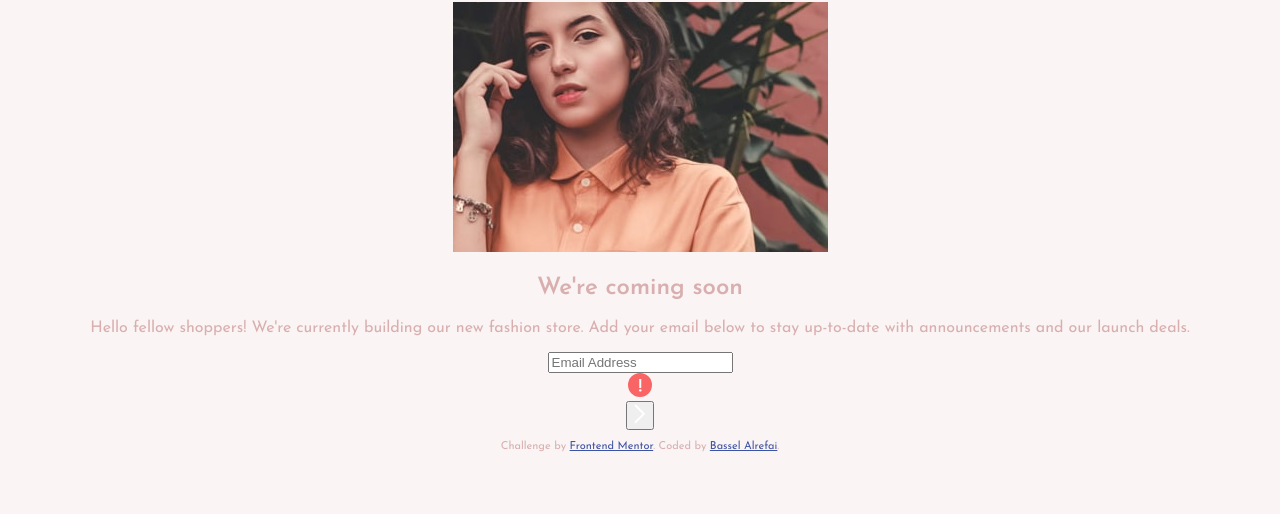
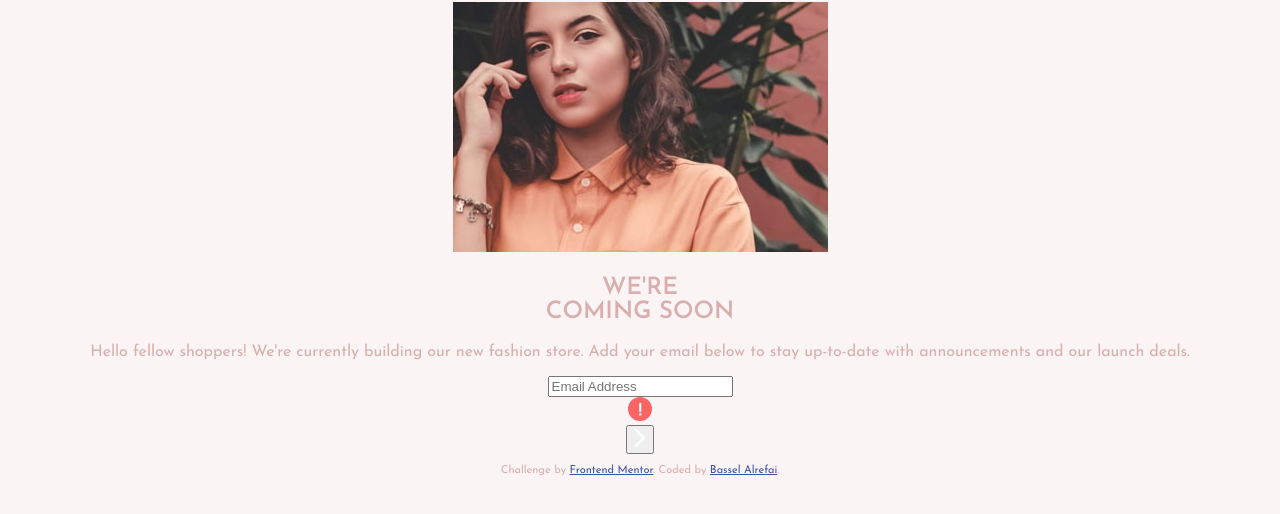
Before and after one commit to basselalrefai/coming-soon, a plain HTML site: page index.html in a window 1280 px wide. Shown: the part 78-592 px from the top of the page. Drawn offline with Linux system fonts and the light colour scheme.

Commit message:
Fix spelling

```diff
--- a/index.html
+++ b/index.html
@@ -21,7 +21,7 @@
   </section>
 
   <section class="main">
-   <h1 class="main-title">We're coming soon</h1>
+   <h1 class="main-title">WE'RE <br> <span class="coming-soon">COMING SOON</span></h1>
     <p class="main-text">Hello fellow shoppers! We're currently building our new fashion store.
       Add your email below to stay up-to-date with announcements and our launch deals.</p>
   </section>
```
